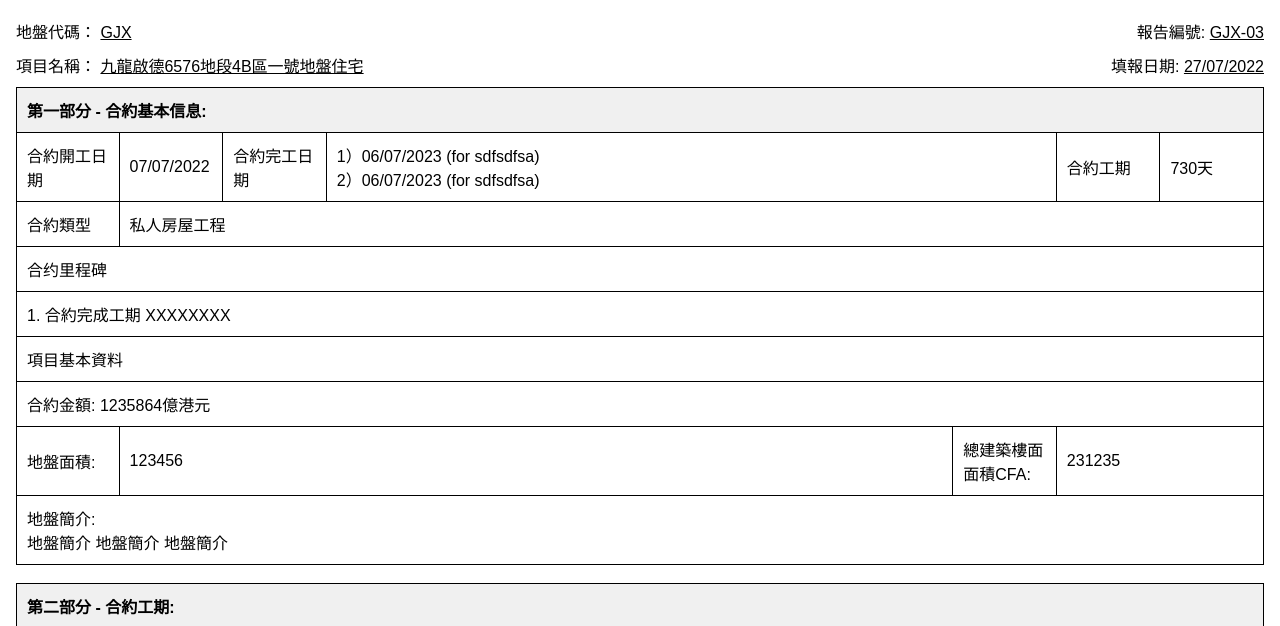
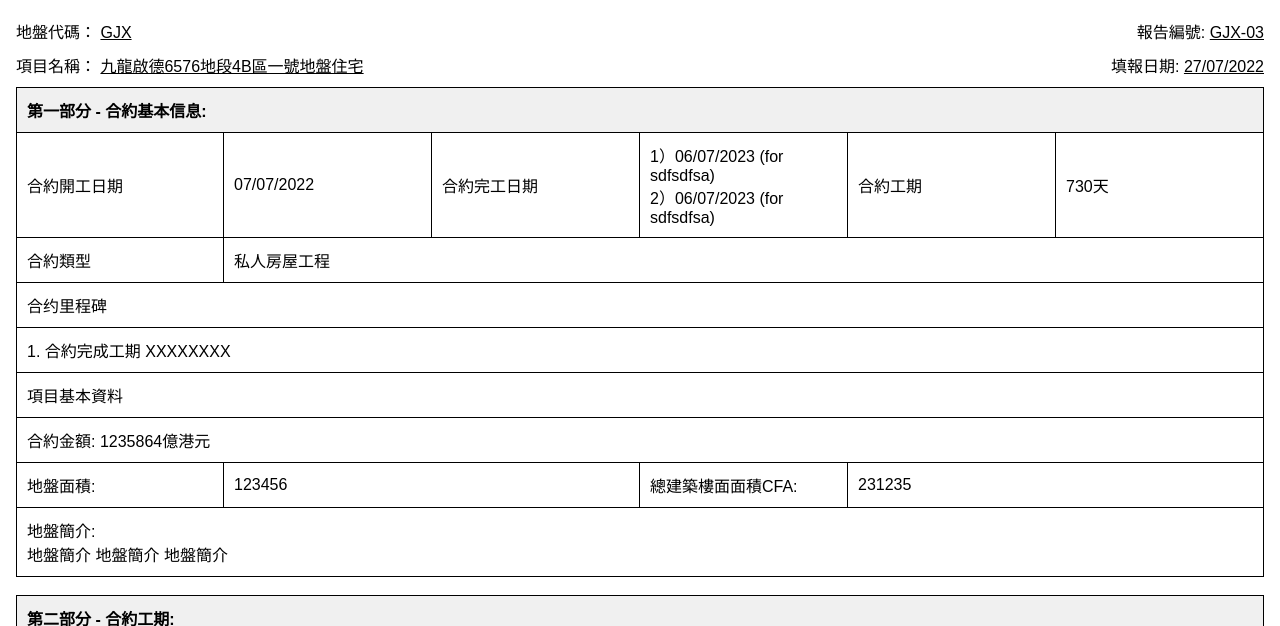
Before and after one commit to SavanCode/report-pure-html-css, a plain HTML site: page index.html in a window 1280 px wide. Shown: the part 115-741 px from the top of the page. Drawn offline with Linux system fonts and the light colour scheme.

Commit message:
1 file modified

```diff
--- a/index.html
+++ b/index.html
@@ -42,19 +42,19 @@
             <td colspan="12">第一部分 - 合約基本信息:</td>
           </tr>
           <tr>
-            <td>合約開工日期</td>
-            <td>07/07/2022</td>
-            <td>合約完工日期</td>
+            <td colspan="2">合約開工日期</td>
+            <td colspan="2">07/07/2022</td>
+            <td colspan="2">合約完工日期</td>
             <td colspan="2">
               <div> 1）06/07/2023 (for sdfsdfsa) </div>
               <div> 2）06/07/2023 (for sdfsdfsa) </div>
             </td>
-            <td>合約工期</td>
-            <td>730天</td>
+            <td colspan="2">合約工期</td>
+            <td colspan="2">730天</td>
           </tr>
           <tr>
-            <td>合約類型</td>
-            <td colspan="11">私人房屋工程</td>
+            <td  colspan="2">合約類型</td>
+            <td colspan="10">私人房屋工程</td>
           </tr>
           <tr>
             <td colspan="12">合约里程碑</td>
@@ -71,10 +71,10 @@
             <td colspan="12">合約金額: <span>1235864億港元</span></td>
           </tr>
           <tr>
-            <td>地盤面積: </td>
-            <td colspan="3"> 123456 </td>
-            <td>總建築樓面面積CFA: </td>
-            <td colspan="3"> 231235 </td>
+            <td  colspan="2">地盤面積: </td>
+            <td colspan="4"> 123456 </td>
+            <td colspan="2">總建築樓面面積CFA: </td>
+            <td colspan="4"> 231235 </td>
           </tr>
           <tr>
             <td colspan="12">地盤簡介:
```
